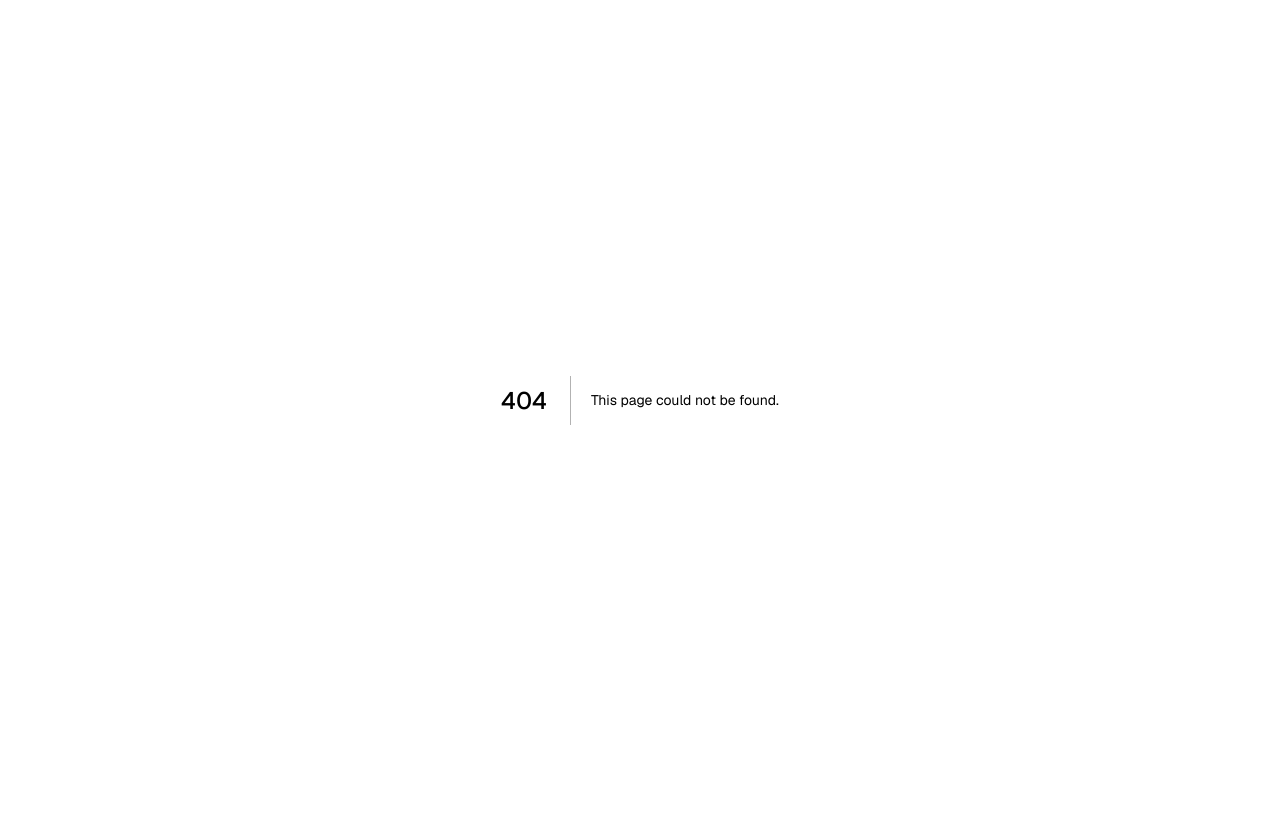
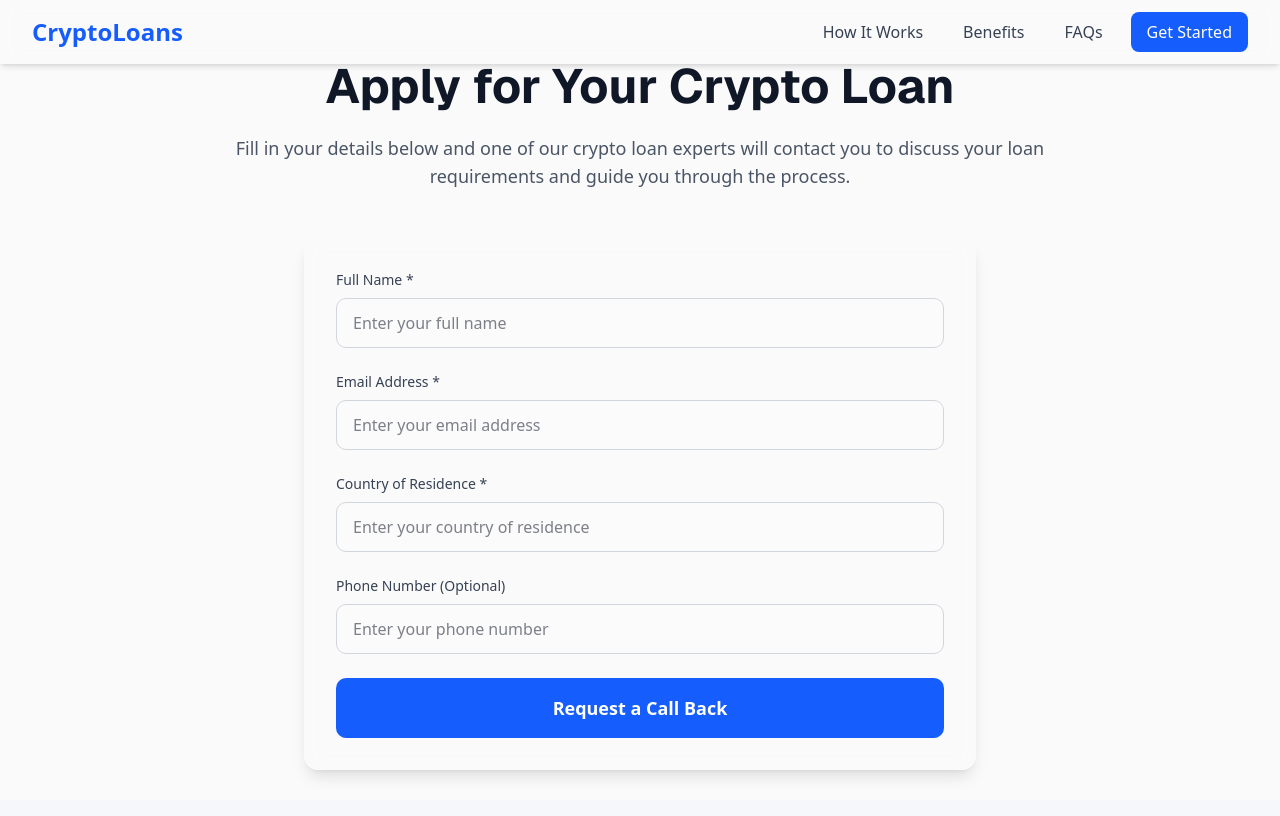
Before and after one commit to Phasor/crypto-loans, a Next.js app: page /apply in a window 1280 px wide. Before the commit this address had no page. Shown: the top 816 px of the page. Built offline with nearby package versions, Linux system fonts and the light colour scheme.

Commit message:
added application page

```diff
--- /dev/null
+++ b/app/apply/page.tsx
@@ -0,0 +1,118 @@
+"use client";
+
+import { useState } from 'react';
+import Navbar from '../components/Navbar';
+import { AuroraBackground } from '../components/ui/aurora-background';
+
+export default function ApplicationPage() {
+  const [formData, setFormData] = useState({
+    name: '',
+    email: '',
+    country: '',
+    phone: ''
+  });
+
+  const handleSubmit = (e: React.FormEvent) => {
+    e.preventDefault();
+    // Handle form submission here
+    console.log('Form submitted:', formData);
+  };
+
+  const handleChange = (e: React.ChangeEvent<HTMLInputElement>) => {
+    const { name, value } = e.target;
+    setFormData(prev => ({
+      ...prev,
+      [name]: value
+    }));
+  };
+
+  return (
+    <AuroraBackground>
+      <Navbar />
+      <main className="max-w-4xl mx-auto px-4 pt-24 pb-16">
+        <div className="text-center mb-12">
+          <h1 className="text-4xl md:text-5xl font-bold text-gray-900 dark:text-white mb-6">
+            Apply for Your Crypto Loan
+          </h1>
+          <p className="text-lg text-gray-600 dark:text-gray-300 mb-8">
+            Fill in your details below and one of our crypto loan experts will contact you to discuss your loan requirements and guide you through the process.
+          </p>
+        </div>
+
+        <div className="bg-white/10 backdrop-blur-sm p-8 rounded-xl shadow-lg max-w-2xl mx-auto">
+          <form onSubmit={handleSubmit} className="space-y-6">
+            <div>
+              <label htmlFor="name" className="block text-sm font-medium text-gray-700 dark:text-gray-200 mb-2">
+                Full Name *
+              </label>
+              <input
+                type="text"
+                id="name"
+                name="name"
+                required
+                value={formData.name}
+                onChange={handleChange}
+                className="w-full px-4 py-3 rounded-lg border border-gray-300 dark:border-gray-600 focus:ring-2 focus:ring-blue-500 focus:border-transparent bg-white/5 backdrop-blur-sm"
+                placeholder="Enter your full name"
+              />
+            </div>
+
+            <div>
+              <label htmlFor="email" className="block text-sm font-medium text-gray-700 dark:text-gray-200 mb-2">
+                Email Address *
+              </label>
+              <input
+                type="email"
+                id="email"
+                name="email"
+                required
+                value={formData.email}
+                onChange={handleChange}
+                className="w-full px-4 py-3 rounded-lg border border-gray-300 dark:border-gray-600 focus:ring-2 focus:ring-blue-500 focus:border-transparent bg-white/5 backdrop-blur-sm"
+                placeholder="Enter your email address"
+              />
+            </div>
+
+            <div>
+              <label htmlFor="country" className="block text-sm font-medium text-gray-700 dark:text-gray-200 mb-2">
+                Country of Residence *
+              </label>
+              <input
+                type="text"
+                id="country"
+                name="country"
+                required
+                value={formData.country}
+                onChange={handleChange}
+                className="w-full px-4 py-3 rounded-lg border border-gray-300 dark:border-gray-600 focus:ring-2 focus:ring-blue-500 focus:border-transparent bg-white/5 backdrop-blur-sm"
+                placeholder="Enter your country of residence"
+              />
+            </div>
+
+            <div>
+              <label htmlFor="phone" className="block text-sm font-medium text-gray-700 dark:text-gray-200 mb-2">
+                Phone Number (Optional)
+              </label>
+              <input
+                type="tel"
+                id="phone"
+                name="phone"
+                value={formData.phone}
+                onChange={handleChange}
+                className="w-full px-4 py-3 rounded-lg border border-gray-300 dark:border-gray-600 focus:ring-2 focus:ring-blue-500 focus:border-transparent bg-white/5 backdrop-blur-sm"
+                placeholder="Enter your phone number"
+              />
+            </div>
+
+            <button
+              type="submit"
+              className="w-full bg-blue-600 text-white px-8 py-4 rounded-lg text-lg font-semibold hover:bg-blue-700 transition-colors"
+            >
+              Request a Call Back
+            </button>
+          </form>
+        </div>
+      </main>
+    </AuroraBackground>
+  );
+}
--- a/app/components/Navbar.tsx
+++ b/app/components/Navbar.tsx
@@ -2,27 +2,27 @@ import Link from 'next/link';
 
 export default function Navbar() {
   return (
-    <nav className="fixed top-0 left-0 right-0 bg-white shadow-md z-50">
+    <nav className="fixed top-0 left-0 right-0 bg-white/10 backdrop-blur-sm shadow-md z-50">
       <div className="max-w-7xl mx-auto px-4 sm:px-6 lg:px-8">
         <div className="flex justify-between h-16 items-center">
           <div className="flex-shrink-0">
-            <Link href="/" className="text-2xl font-bold text-blue-600">
+            <Link href="/" className="text-2xl font-bold text-blue-600 dark:text-blue-400">
               CryptoLoans
             </Link>
           </div>
           <div className="hidden md:block">
             <div className="ml-10 flex items-center space-x-4">
-              <Link href="#how-it-works" className="text-gray-700 hover:text-blue-600 px-3 py-2">
+              <Link href="/#how-it-works" className="text-gray-700 dark:text-gray-200 hover:text-blue-600 dark:hover:text-blue-400 px-3 py-2">
                 How It Works
               </Link>
-              <Link href="#benefits" className="text-gray-700 hover:text-blue-600 px-3 py-2">
+              <Link href="/#benefits" className="text-gray-700 dark:text-gray-200 hover:text-blue-600 dark:hover:text-blue-400 px-3 py-2">
                 Benefits
               </Link>
-              <Link href="#faqs" className="text-gray-700 hover:text-blue-600 px-3 py-2">
+              <Link href="/#faqs" className="text-gray-700 dark:text-gray-200 hover:text-blue-600 dark:hover:text-blue-400 px-3 py-2">
                 FAQs
               </Link>
               <Link
-                href="#get-started"
+                href="/apply"
                 className="bg-blue-600 text-white px-4 py-2 rounded-md hover:bg-blue-700"
               >
                 Get Started
--- /dev/null
+++ b/app/components/ui/aurora-background-demo.tsx
@@ -0,0 +1,32 @@
+"use client";
+
+import { motion } from "framer-motion";
+import React from "react";
+import { AuroraBackground } from "./aurora-background";
+
+export function AuroraBackgroundDemo() {
+  return (
+    <AuroraBackground>
+      <motion.div
+        initial={{ opacity: 0.0, y: 40 }}
+        whileInView={{ opacity: 1, y: 0 }}
+        transition={{
+          delay: 0.3,
+          duration: 0.8,
+          ease: "easeInOut",
+        }}
+        className="relative flex flex-col gap-4 items-center justify-center px-4"
+      >
+        <div className="text-3xl md:text-7xl font-bold dark:text-white text-center">
+          Background lights are cool you know.
+        </div>
+        <div className="font-extralight text-base md:text-4xl dark:text-neutral-200 py-4">
+          And this, is chemical burn.
+        </div>
+        <button className="bg-black dark:bg-white rounded-full w-fit text-white dark:text-black px-4 py-2">
+          Debug now
+        </button>
+      </motion.div>
+    </AuroraBackground>
+  );
+}
--- /dev/null
+++ b/app/components/ui/aurora-background.tsx
@@ -0,0 +1,55 @@
+"use client";
+
+import { cn } from "@/lib/utils";
+import React, { ReactNode } from "react";
+
+interface AuroraBackgroundProps extends React.HTMLProps<HTMLDivElement> {
+  children: ReactNode;
+  showRadialGradient?: boolean;
+}
+
+export const AuroraBackground = ({
+  className,
+  children,
+  showRadialGradient = true,
+  ...props
+}: AuroraBackgroundProps) => {
+  return (
+    <main>
+      <div
+        className={cn(
+          "relative flex flex-col  h-[100vh] items-center justify-center bg-zinc-50 dark:bg-zinc-900  text-slate-950 transition-bg",
+          className
+        )}
+        {...props}
+      >
+        <div className="absolute inset-0 overflow-hidden">
+          <div
+            //   I'm sorry but this is what peak developer performance looks like // trigger warning
+            className={cn(
+              `
+            [--white-gradient:repeating-linear-gradient(100deg,var(--white)_0%,var(--white)_7%,var(--transparent)_10%,var(--transparent)_12%,var(--white)_16%)]
+            [--dark-gradient:repeating-linear-gradient(100deg,var(--black)_0%,var(--black)_7%,var(--transparent)_10%,var(--transparent)_12%,var(--black)_16%)]
+            [--aurora:repeating-linear-gradient(100deg,var(--blue-500)_10%,var(--indigo-300)_15%,var(--blue-300)_20%,var(--violet-200)_25%,var(--blue-400)_30%)]
+            [background-image:var(--white-gradient),var(--aurora)]
+            dark:[background-image:var(--dark-gradient),var(--aurora)]
+            [background-size:300%,_200%]
+            [background-position:50%_50%,50%_50%]
+            filter blur-[10px] invert dark:invert-0
+            after:content-[""] after:absolute after:inset-0 after:[background-image:var(--white-gradient),var(--aurora)]
+            after:dark:[background-image:var(--dark-gradient),var(--aurora)]
+            after:[background-size:200%,_100%]
+            after:animate-aurora after:[background-attachment:fixed] after:mix-blend-difference
+            pointer-events-none
+            absolute -inset-[10px] opacity-50 will-change-transform`,
+
+              showRadialGradient &&
+                `[mask-image:radial-gradient(ellipse_at_100%_0%,black_10%,var(--transparent)_70%)]`
+            )}
+          ></div>
+        </div>
+        {children}
+      </div>
+    </main>
+  );
+};
--- a/app/page.tsx
+++ b/app/page.tsx
@@ -1,5 +1,6 @@
 import Navbar from './components/Navbar';
 import EmailOptIn from './components/EmailOptIn';
+import Link from 'next/link';
 
 export default function Home() {
   return (
@@ -20,8 +21,8 @@ export default function Home() {
           </p>
         </section>
 
-        <section className="mb-16">
-          <h2 className="text-3xl font-bold text-gray-900 mb-8">Crypto Loan Features</h2>
+        <section id="benefits" className="mb-16 scroll-mt-24">
+          <h2 className="text-3xl font-bold text-gray-900 mb-8">Crypto Loan Benefits</h2>
           <div className="grid md:grid-cols-2 gap-6">
             <div className="bg-white p-6 rounded-lg shadow-md">
               <h3 className="text-xl font-semibold mb-3">High Loan-to-Value (LTV) Ratio</h3>
@@ -98,6 +99,12 @@ export default function Home() {
           </div>
         </section>
 
+        <div className="text-center mb-16">
+          <Link href="/apply" className="inline-block bg-blue-600 text-white px-8 py-4 rounded-md text-lg font-semibold hover:bg-blue-700 transition-colors">
+            Get a Crypto Loan Now
+          </Link>
+        </div>
+
         <section className="mb-16">
           <h2 className="text-3xl font-bold text-gray-900 mb-8">Example Loan Terms</h2>
           <div className="bg-white p-8 rounded-lg shadow-md space-y-4">
@@ -122,7 +129,7 @@ export default function Home() {
           </div>
         </section>
 
-        <section id="faqs" className="mb-16">
+        <section id="faqs" className="mb-16 scroll-mt-24">
           <h2 className="text-3xl font-bold text-gray-900 mb-8">FAQs</h2>
           <div className="space-y-6">
             <div className="bg-white p-6 rounded-lg shadow-md">
@@ -147,9 +154,9 @@ export default function Home() {
         <section id="get-started" className="text-center">
           <h2 className="text-3xl font-bold text-gray-900 mb-4">Start Your Crypto Loan Today!</h2>
           <p className="text-lg text-gray-600 mb-8">Don't sell your crypto—leverage it. Get instant liquidity, maintain your holdings, and seize financial opportunities.</p>
-          <button className="bg-blue-600 text-white px-8 py-4 rounded-md text-lg font-semibold hover:bg-blue-700 transition-colors">
-            Get a Loan Now
-          </button>
+          <Link href="/apply" className="inline-block bg-blue-600 text-white px-8 py-4 rounded-md text-lg font-semibold hover:bg-blue-700 transition-colors">
+            Get a Crypto Loan Now
+          </Link>
         </section>
       </main>
     </div>
--- /dev/null
+++ b/tailwind.config.js
@@ -0,0 +1,49 @@
+const {
+  default: flattenColorPalette,
+} = require("tailwindcss/lib/util/flattenColorPalette");
+
+/** @type {import('tailwindcss').Config} */
+module.exports = {
+  darkMode: ["class"],
+  content: [
+    './pages/**/*.{ts,tsx}',
+    './components/**/*.{ts,tsx}',
+    './app/**/*.{ts,tsx}',
+    './src/**/*.{ts,tsx}',
+  ],
+  theme: {
+    extend: {
+      colors: {
+        'zinc-50': 'rgb(250, 250, 250)',
+        'zinc-900': 'rgb(24, 24, 27)',
+        'blue-500': 'rgb(59, 130, 246)',
+        'indigo-300': 'rgb(165, 180, 252)',
+        'blue-300': 'rgb(147, 197, 253)',
+        'violet-200': 'rgb(221, 214, 254)',
+        'blue-400': 'rgb(96, 165, 250)',
+      },
+      animation: {
+        'aurora': 'aurora 60s linear infinite',
+      },
+      keyframes: {
+        aurora: {
+          from: { 'background-position': '50% 50%, 50% 50%' },
+          to: { 'background-position': '350% 50%, 350% 50%' },
+        },
+      },
+    },
+  },
+  plugins: [addVariablesForColors],
+}
+
+// This plugin adds each Tailwind color as a global CSS variable, e.g. var(--gray-200).
+function addVariablesForColors({ addBase, theme }) {
+  let allColors = flattenColorPalette(theme("colors"));
+  let newVars = Object.fromEntries(
+    Object.entries(allColors).map(([key, val]) => [`--${key}`, val])
+  );
+
+  addBase({
+    ":root": newVars,
+  });
+}
```
